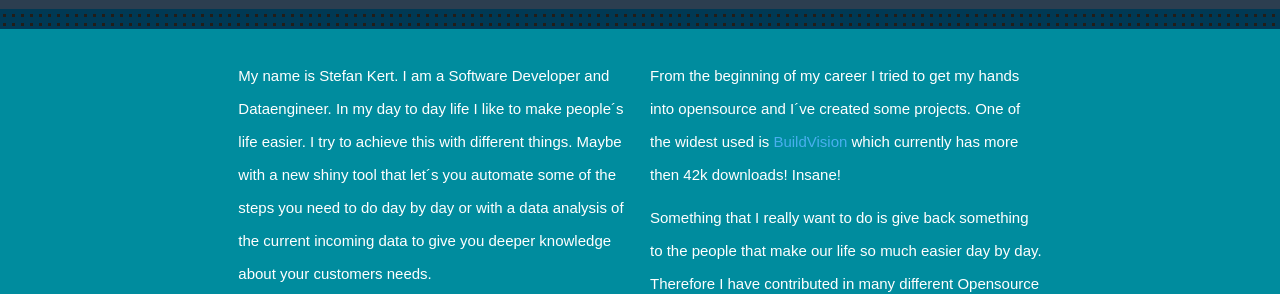
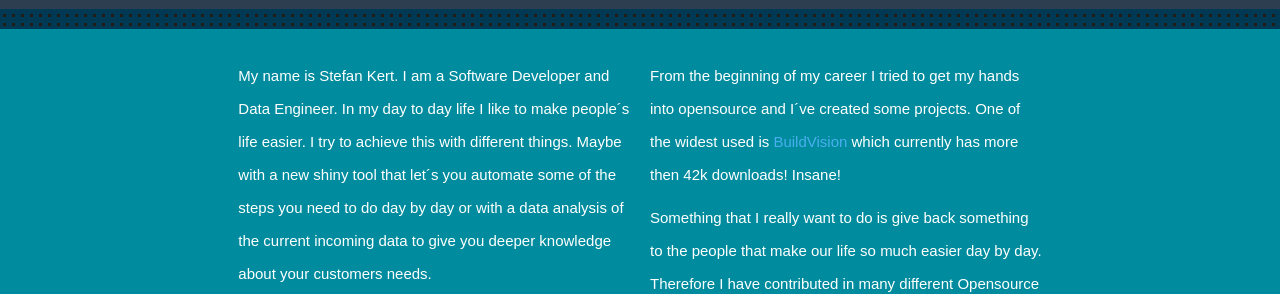
Before and after one commit to StefanKert/stefankert.github.com, a Jekyll site: the page built from index.html, in a window 1280 px wide. Shown: the part 142-436 px from the top of the page. Built offline with Jekyll 4.4.1, drawn with Linux system fonts in a browser that asks for light colours; nearby versions of some CDN libraries.

Commit message:
Fixed typo :)

```diff
--- a/index.html
+++ b/index.html
@@ -7,7 +7,7 @@ section: home
   <div class="row">
     <div class="col-xs-offset-2 col-xs-8 two-columns">
       <p>
-        My name is Stefan Kert. I am a Software Developer and Dataengineer. In my day to day life I like to make people´s life easier.
+        My name is Stefan Kert. I am a Software Developer and Data Engineer. In my day to day life I like to make people´s life easier.
         I try to achieve this with different things. Maybe with a new shiny tool that let´s you automate some of the steps
         you need to do day by day or with a data analysis of the current incoming data to give you deeper knowledge about
         your customers needs.
```
